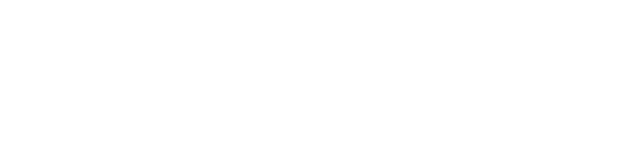
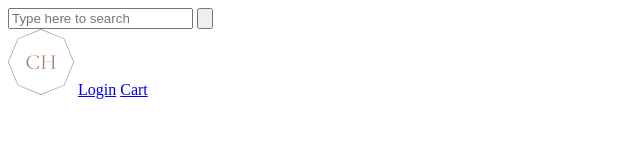
Before and after one commit to MariaSmolitskaya/Jewellery, a plain HTML site: page source/index.html in a window 1280 px wide. Shown: the whole page, without its empty margins (0-640 px from the left). Drawn offline with Linux system fonts and the light colour scheme.

Commit message:
Верстка шапки главной страницы

```diff
--- a/source/index.html
+++ b/source/index.html
@@ -2,9 +2,20 @@
 <html lang="en">
 <head>
     <meta charset="UTF-8">
-    <title>Title</title>
+    <meta name="viewport" content="width=device-width,initial-scale=1">
+    <title>Jewellery</title>
 </head>
 <body>
-
+ <header class="main-header">
+     <form class="search" >
+         <input class="search__input" type="search" placeholder="Type here to search">
+         <input class="search__icon" type="submit" value="">
+     </form>
+     <a class="logo">
+         <img class="logo__img" src="img/logo.svg" alt="Jewellery logo" width="66" height="66">
+     </a>
+     <a class="login" href="#">Login</a>
+     <a class="cart" href="#">Cart</a>
+ </header>
 </body>
 </html>
```
